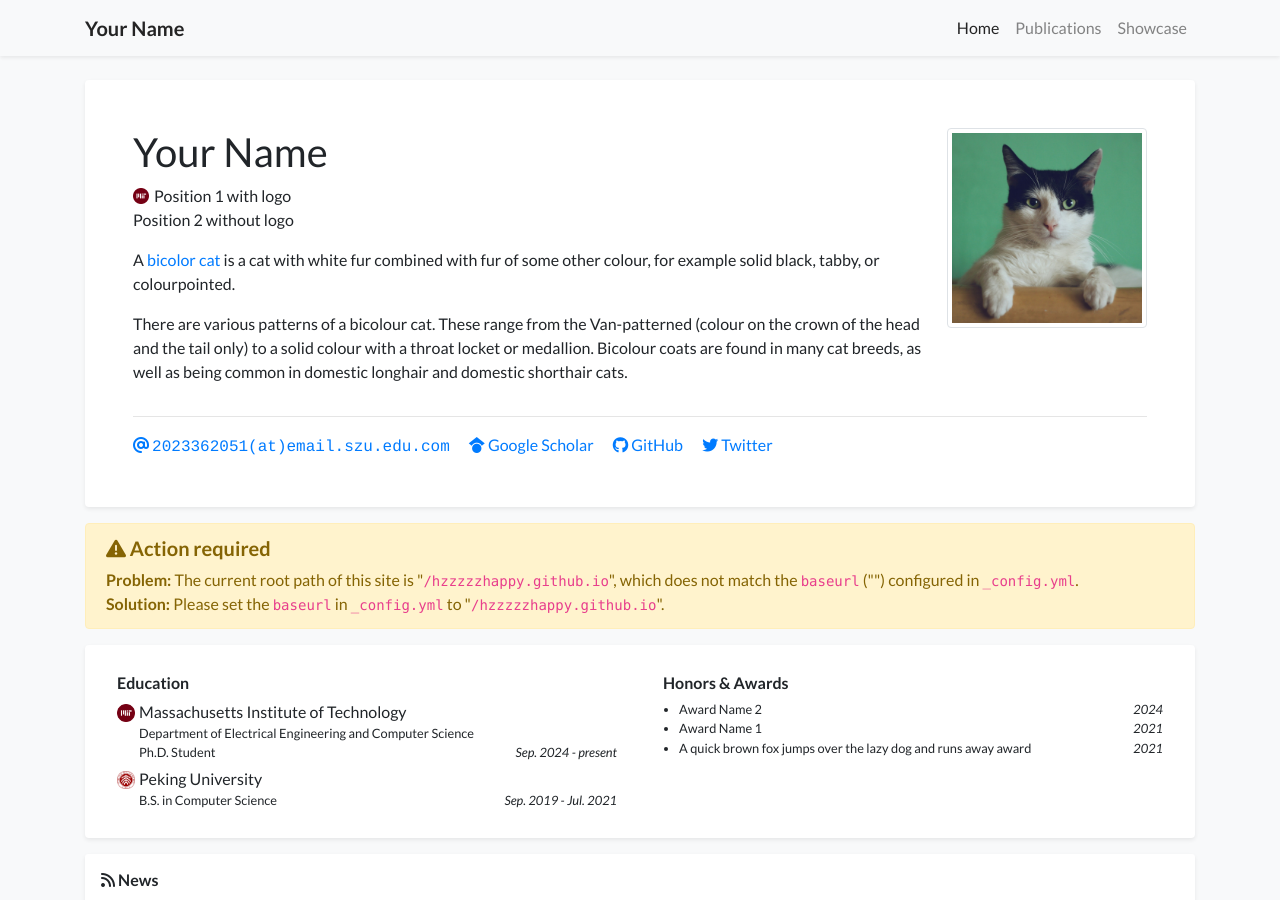
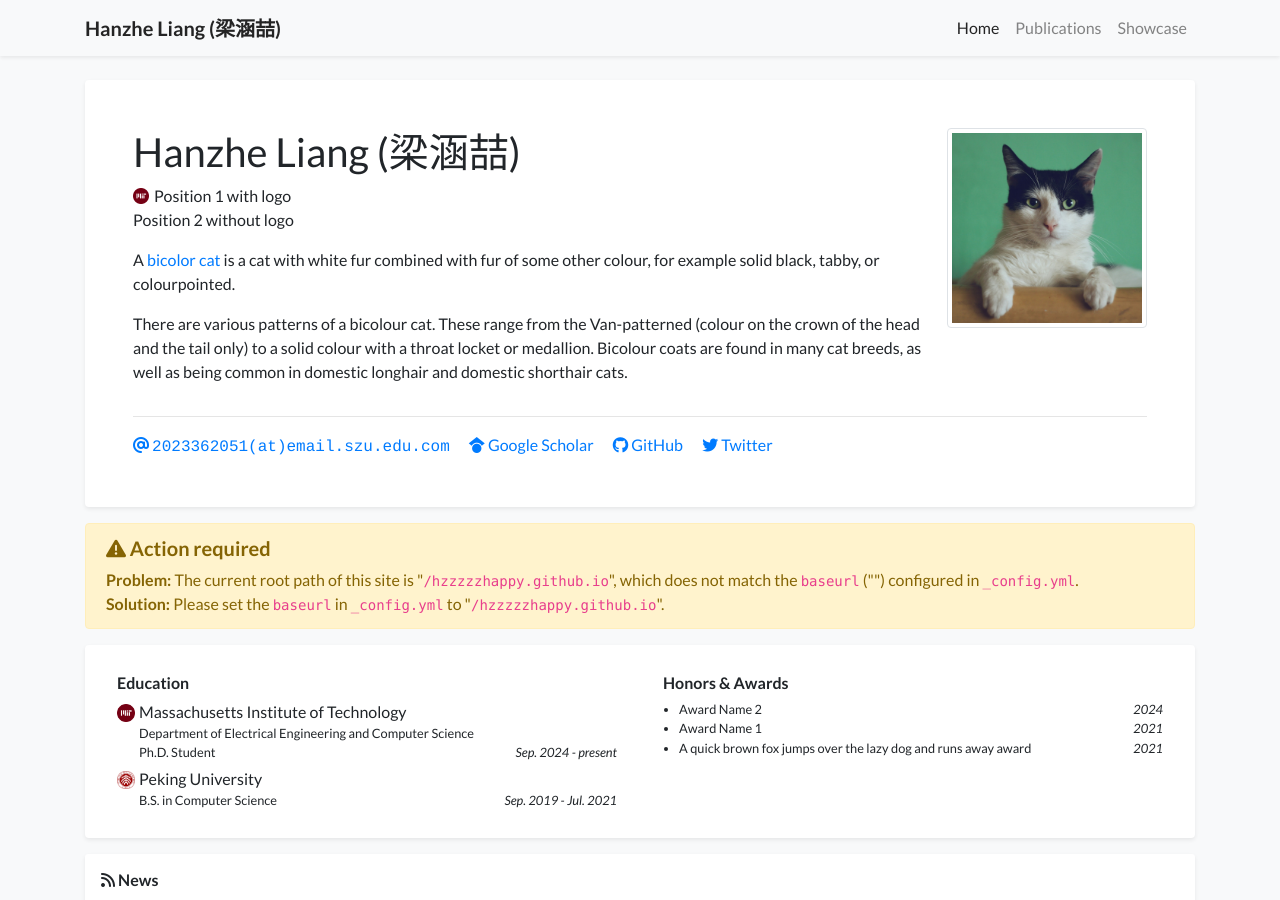
Before and after one commit to hzzzzzhappy/hzzzzzhappy.github.io, a Jekyll site: the page built from index.html, in a window 1280 px wide and 900 px high. Built offline with Jekyll 4.4.1, drawn with Linux system fonts in a browser that asks for light colours; nearby versions of some CDN libraries; a style sheet for code colours, icons or effects is not loaded.

Commit message:
Update profile.yml

```diff
--- a/_data/profile.yml
+++ b/_data/profile.yml
@@ -1,6 +1,6 @@
-primary_name: "Your Name"
+primary_name: "Hanzhe Liang (梁涵喆)"
 secondary_name: ""
-navbar_name: "Your Name"
+navbar_name: "Hanzhe Liang (梁涵喆)"
 
 positions:
 - logo: /assets/images/badges/MIT_Social_circle.png  # Logo is optional
@@ -10,8 +10,8 @@ positions:
 
 email: "2023362051@email.szu.edu.com"
 # cv_link: link-to-your-cv-file
-gscholar: xFmQpf4AAAAJ  # This is an example, replace it with your own Google Scholar ID
-github: your_github_id
+gscholar: https://scholar.google.com.hk/citations?user=pOL7KVkAAAAJ&hl=zh-CN  # This is an example, replace it with your own Google Scholar ID
+github: https://github.com/hzzzzzhappy
 twitter: your_twitter_id  # Do not include the '@' symbol
 # wechat_qrcode: /assets/images/etc/wechat.jpg
 # wechat_prompt: >-
```
